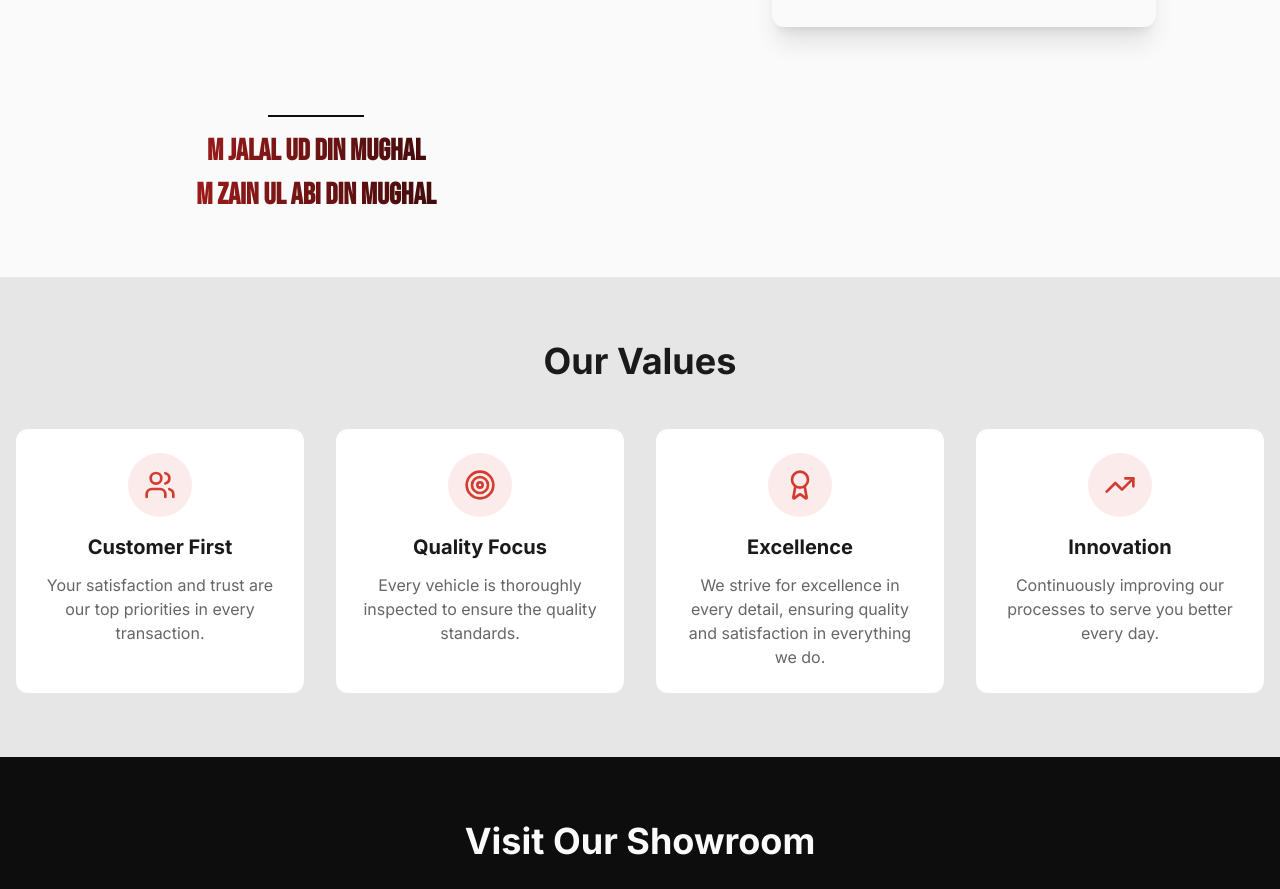
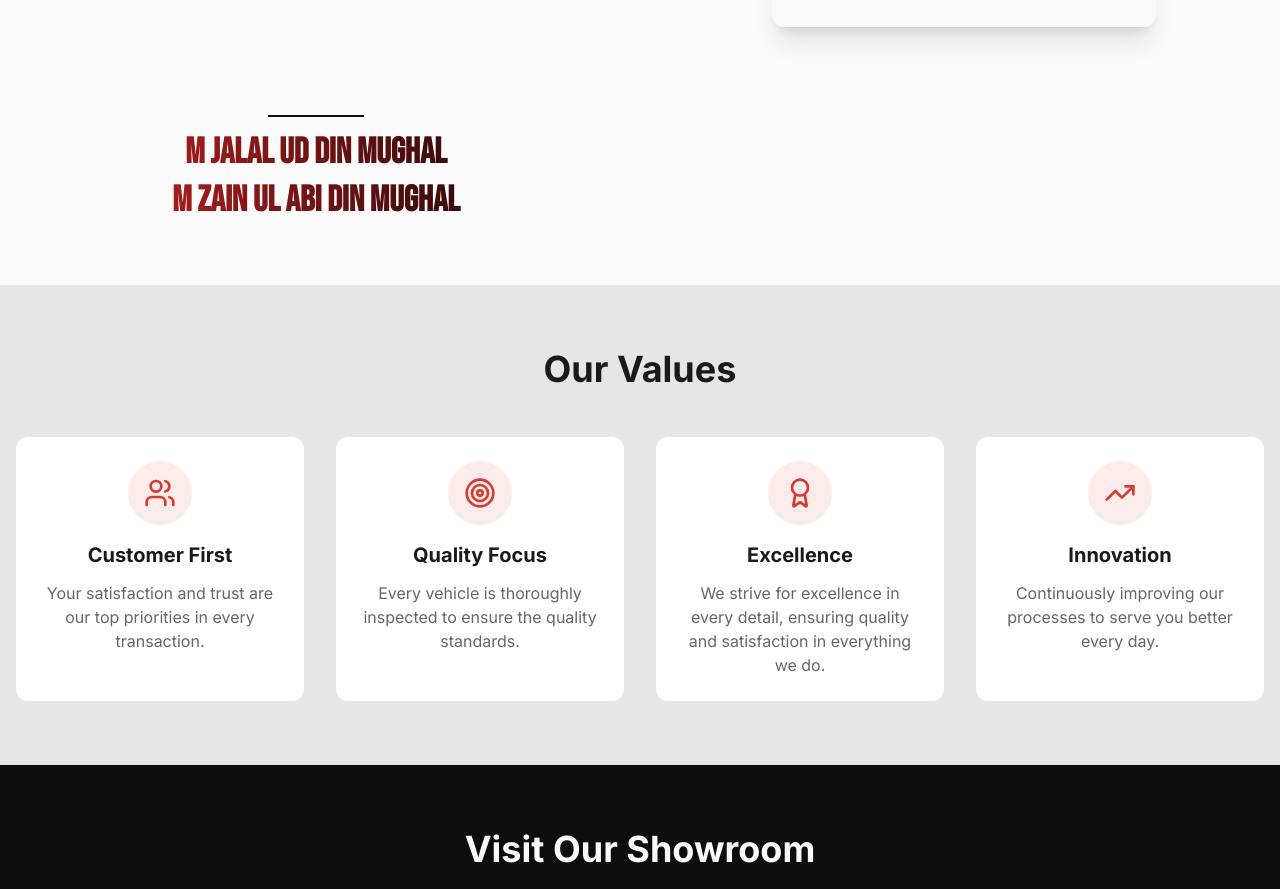
Before and after one commit to baseermughal507/Autoclass-Motors, a React (Vite) app: page /about in a window 1280 px wide. Shown: the part 1000-1889 px from the top of the page. Built offline with nearby package versions, Linux system fonts and the light colour scheme; grey boxes are pictures that could not be loaded; the HTML template or start-up script is replaced by a standard one.

Commit message:
Named effects

```diff
--- a/src/pages/About.tsx
+++ b/src/pages/About.tsx
@@ -49,20 +49,22 @@ const About = () => {
             <hr className="border-t-2 border-primary w-24 mx-auto mb-4" />
 
             <h3
-              className="text-2xl md:text-3xl font-extrabold bg-clip-text text-transparent
+              className="text-3xl md:text-4xl font-extrabold bg-clip-text text-transparent
                         bg-gradient-to-r from-red-600 to-black animate-pulse mb-2"
               style={{ fontFamily: "'Bebas Neue', sans-serif" }}
             >
               M Jalal ud din Mughal
             </h3>
             <h3
-              className="text-2xl md:text-3xl font-extrabold bg-clip-text text-transparent
+              className="text-3xl md:text-4xl font-extrabold bg-clip-text text-transparent
                         bg-gradient-to-r from-red-600 to-black animate-pulse"
               style={{ fontFamily: "'Bebas Neue', sans-serif" }}
             >
               M Zain ul abi din Mughal
             </h3>
           </div>
+
+
 
 
           </div>
```
